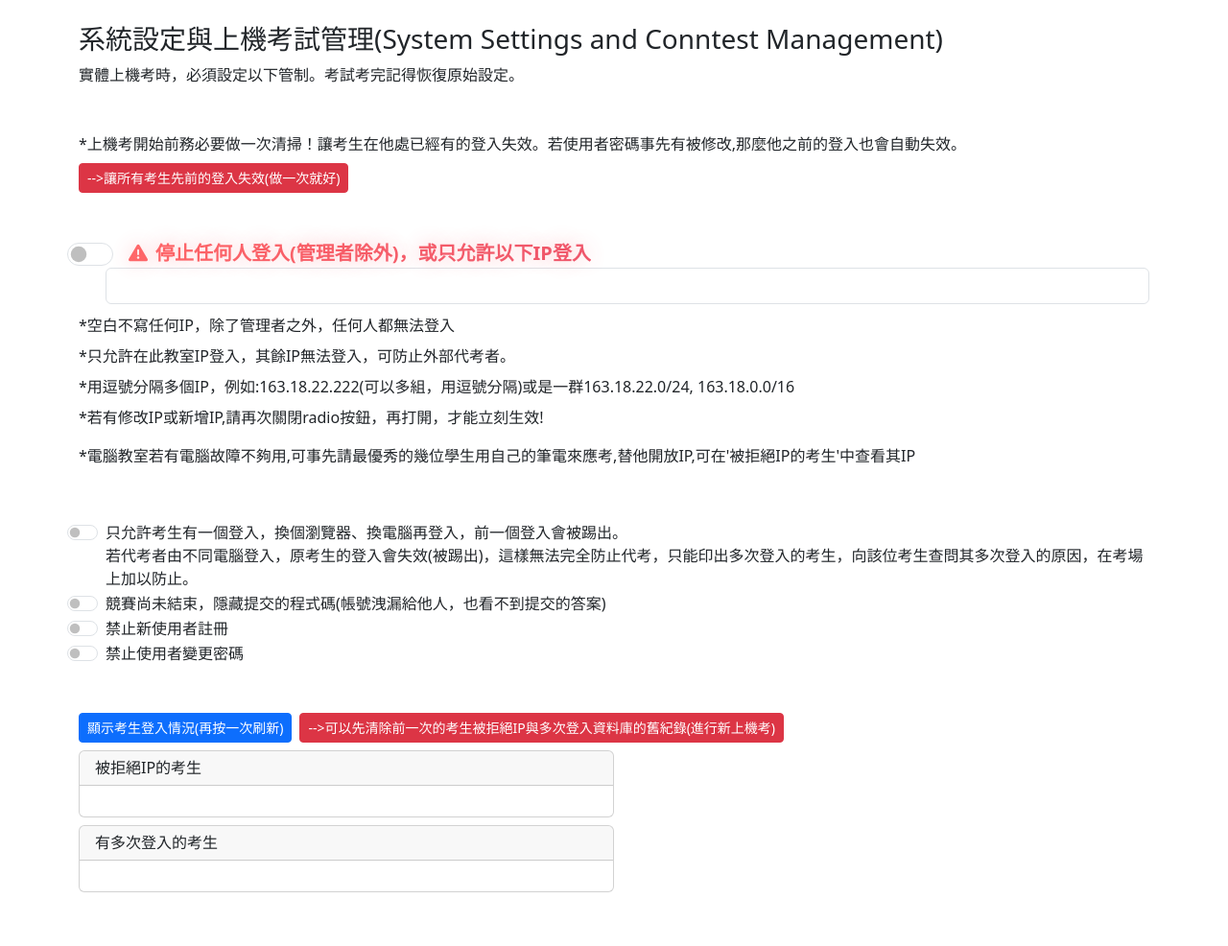
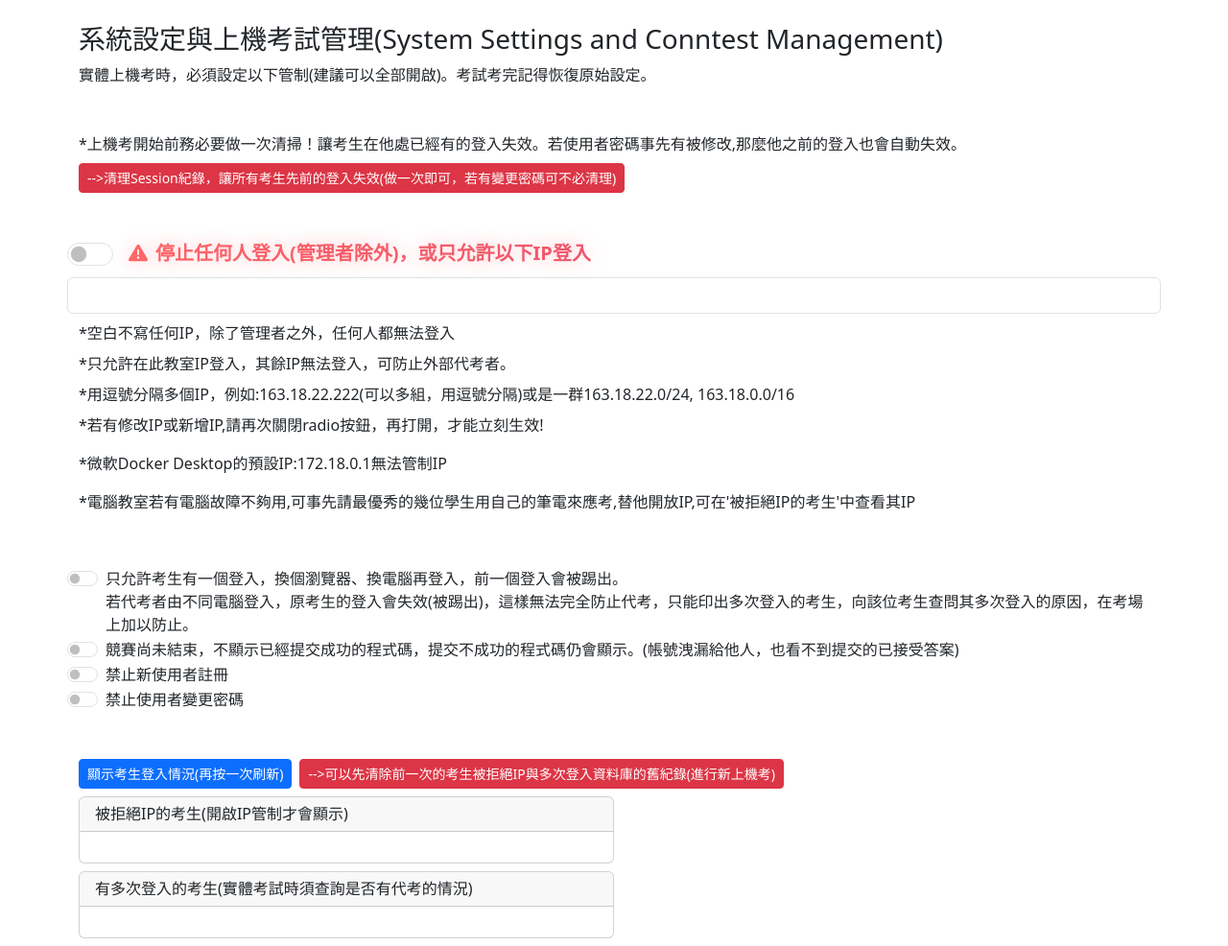
Before and after one commit to dr-chenglung/letsoj, a Django app: page /manage/manage_contest/ in a window 1280 px wide. Shown: the part 98-1084 px from the top of the page at 96% size. Before the commit the page ends 1028 px from the top, so only its background shows below. Run offline with Django 4.2, Linux system fonts and the light colour scheme; the visitor is signed in with stand-in values (Sample User, id 1); data comes from the database, SQL or seed files in the repository; some libraries are stand-ins or nearby versions.

Commit message:
Add files via upload

```diff
--- a/oj-web/app_management/templates/app_management/manage_oj_settings.html
+++ b/oj-web/app_management/templates/app_management/manage_oj_settings.html
@@ -5,14 +5,14 @@
 {% block page_content %}
   <div class="row mt-2 mb-5">
     <h3>系統設定與上機考試管理(System Settings and Conntest Management)</h3>
-    <label>實體上機考時，必須設定以下管制。考試考完記得恢復原始設定。</label>
+    <label>實體上機考時，必須設定以下管制(建議可以全部開啟)。考試考完記得恢復原始設定。</label>
   </div>
   <div class="row mb-2">
     <label class="form-label d-block">*上機考開始前務必要做一次清掃！讓考生在他處已經有的登入失效。若使用者密碼事先有被修改,那麼他之前的登入也會自動失效。</label>
     <div class="d-flex">
       <button type="submit"
               id="btn_delete_sessions"
-              class="btn btn-sm btn-danger me-2">-->讓所有考生先前的登入失效(做一次就好)</button>
+              class="btn btn-sm btn-danger me-2">-->清理Session紀錄，讓所有考生先前的登入失效(做一次即可，若有變更密碼可不必清理)</button>
     </div>
   </div>
   <div class="row mt-5 mb-2">
@@ -26,8 +26,8 @@
       <label class="fw-bold fs-5" style="color: #ff4757; background: linear-gradient(135deg, #ff6b6b 0%, #ee5a6f 100%); -webkit-background-clip: text; -webkit-text-fill-color: transparent; background-clip: text; text-shadow: 0 0 20px rgba(255, 71, 87, 0.3);">
         <i class="fas fa-exclamation-triangle me-2" style="color: #ff4757;"></i>停止任何人登入(管理者除外)，或只允許以下IP登入
       </label>
-      <input type="text" value="" id="ipranges" class="form-control m-input" />
     </div>
+    <input type="text" value="" id="ipranges" class="form-control m-input mt-2" />
   </div>
   <div class="row mt-2 mb-2">
     <label class="form-label d-block">*空白不寫任何IP，除了管理者之外，任何人都無法登入</label>
@@ -38,6 +38,9 @@
       *用逗號分隔多個IP，例如:163.18.22.222(可以多組，用逗號分隔)或是一群163.18.22.0/24, 163.18.0.0/16
     </label>
     <label class="form-label d-block">*若有修改IP或新增IP,請再次關閉radio按鈕，再打開，才能立刻生效!</label>
+  </div>
+  <div class="row mt-2 mb-2">
+    <label class="form-label d-block">*微軟Docker Desktop的預設IP:172.18.0.1無法管制IP</label>
   </div>
   <div class="row mt-2 mb-2">
     <label class="form-label d-block">*電腦教室若有電腦故障不夠用,可事先請最優秀的幾位學生用自己的筆電來應考,替他開放IP,可在'被拒絕IP的考生'中查看其IP</label>
@@ -58,7 +61,7 @@
              id="switchHideSubmittedCode"
              name="darkmode"
              value="true" />
-      <label class="form-check-label">競賽尚未結束，隱藏提交的程式碼(帳號洩漏給他人，也看不到提交的答案)</label>
+      <label class="form-check-label">競賽尚未結束，不顯示已經提交成功的程式碼，提交不成功的程式碼仍會顯示。(帳號洩漏給他人，也看不到提交的已接受答案)</label>
     </div>
     <div class="form-check form-switch">
       <input class="form-check-input"
@@ -91,7 +94,7 @@
   <div class="col-lg-6 mb-2">
     <div class="card">
       <div class="card-header">
-        <h3 class="h6 text-uppercase mb-0">被拒絕IP的考生</h3>
+        <h3 class="h6 text-uppercase mb-0">被拒絕IP的考生(開啟IP管制才會顯示)</h3>
       </div>
       <div class="card-body">
         <div class="row">
@@ -105,7 +108,7 @@
   <div class="col-lg-6 mb-2">
     <div class="card">
       <div class="card-header">
-        <h3 class="h6 text-uppercase mb-0">有多次登入的考生</h3>
+        <h3 class="h6 text-uppercase mb-0">有多次登入的考生(實體考試時須查詢是否有代考的情況)</h3>
       </div>
       <div class="card-body">
         <div class="row">
```
